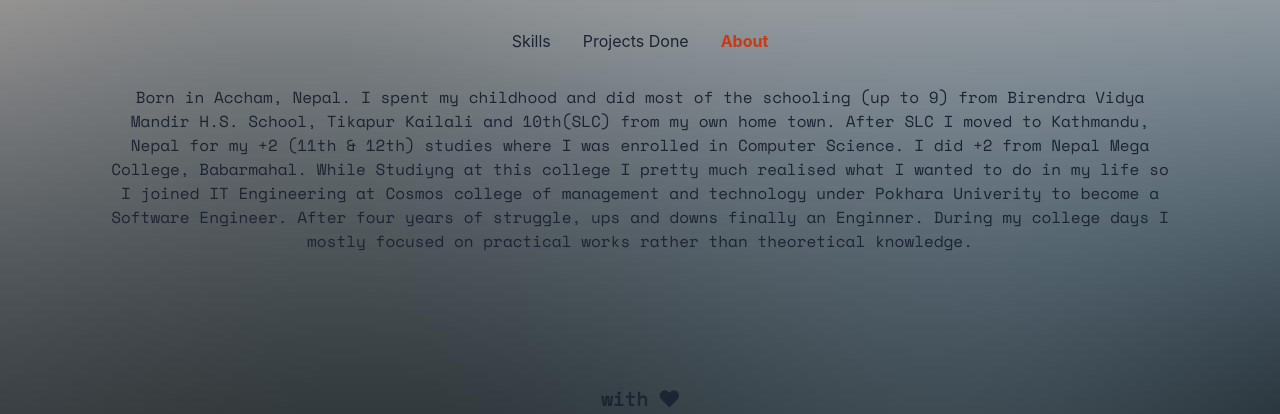
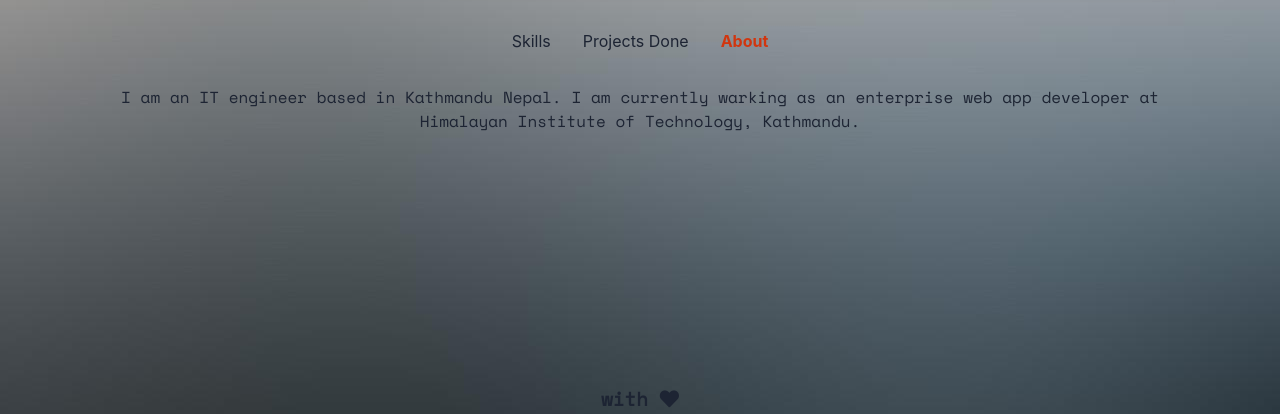
Before and after one commit to KunwarSagar/KunwarSagar.github.io, a website: page public/index.html in a window 1280 px wide. Both pictures are taken after a click on the link "About". Shown: the part 486-900 px from the top of the page. Drawn offline with nearby package versions, Linux system fonts and the light colour scheme.

Commit message:
About message

```diff
--- a/public/index.html
+++ b/public/index.html
@@ -88,17 +88,8 @@
 				<span class="btn btn-danger tags">Different Dynamic Websites </span>
 			</div>
 			<div class="About text-center" id="About">
-				Born in Accham, Nepal. I spent my childhood and did most of the schooling (up to 9) from Birendra Vidya
-				Mandir H.S. School,
-				Tikapur
-				Kailali and 10th(SLC) from my own home town. After SLC I moved to Kathmandu, Nepal for my +2 (11th &
-				12th)
-				studies where I was enrolled in Computer Science. I did +2 from Nepal Mega College, Babarmahal. While
-				Studiyng at this college I pretty much realised what I wanted to do in my life so I joined IT
-				Engineering at Cosmos college of management and technology under
-				Pokhara Univerity to become a Software Engineer. After four years of
-				struggle, ups and downs finally an Enginner. During my college days I mostly focused on practical works
-				rather than theoretical knowledge.
+				I am an IT engineer based in Kathmandu Nepal. I am currently warking as an enterprise web app developer
+				at Himalayan Institute of Technology, Kathmandu.
 			</div>
 		</div>
 
```
Also changed, not shown: src/index.html (+2 -11 lines).
